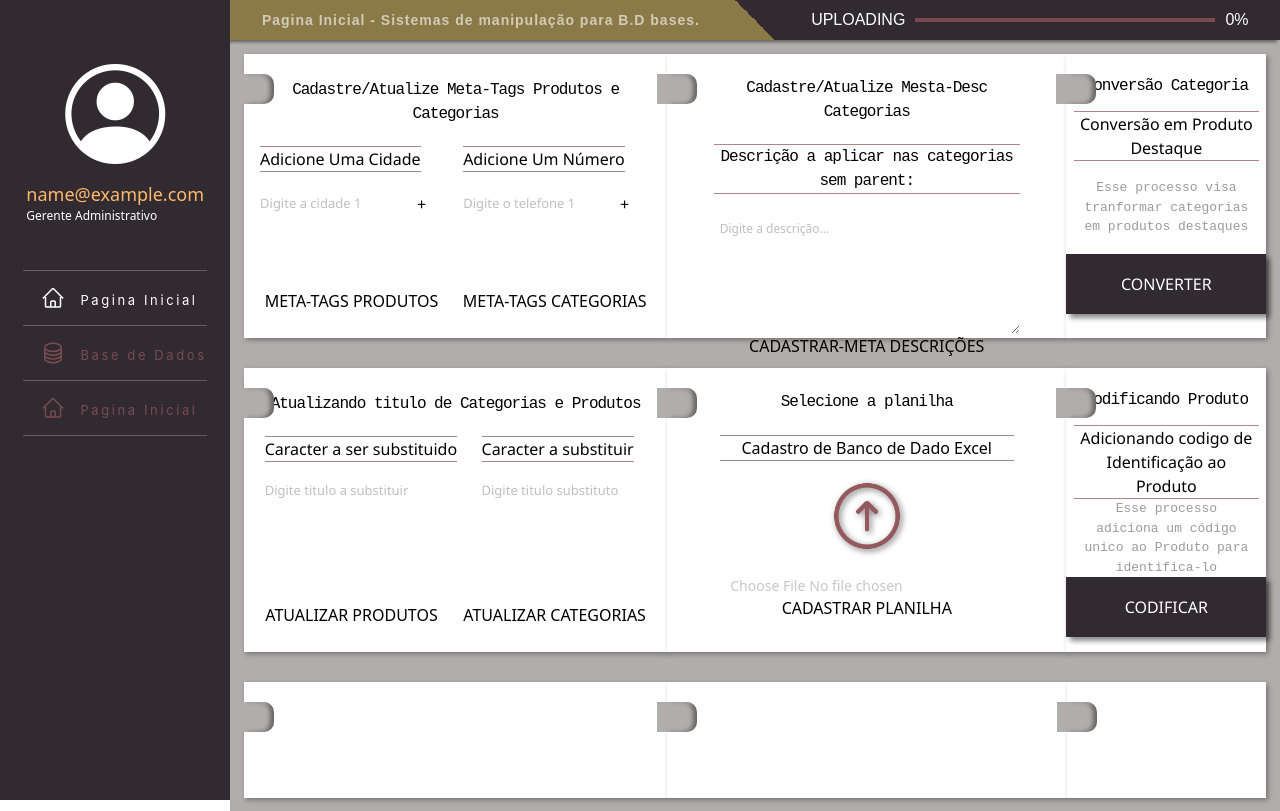
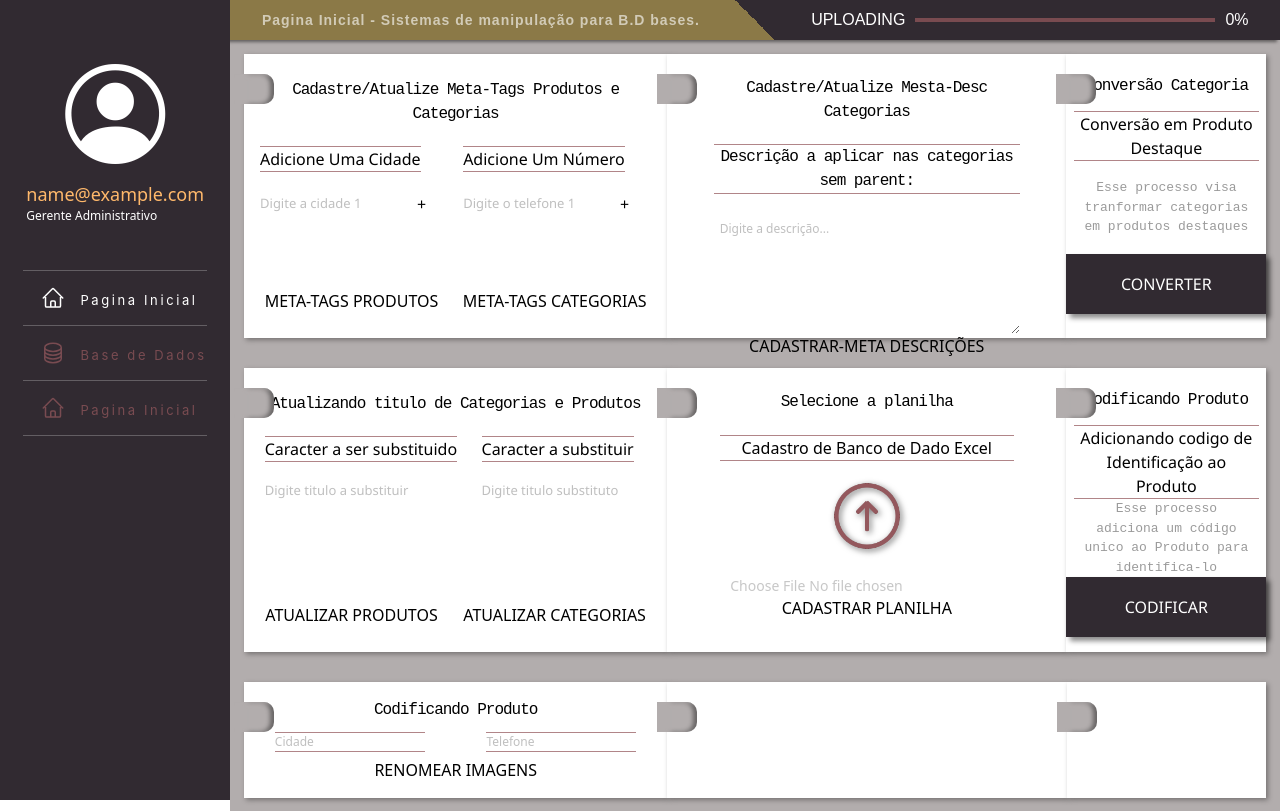
Before and after one commit to cityofcloudsbusiness/Plugin2.0, a PHP site: page / in a window 1280 px wide. Run offline with PHP 8.4, Linux system fonts and the light colour scheme; the visitor is signed in with stand-in values (Sample User, id 1); data that the repository does not hold is empty.

Commit message:
---Day 4 ------.2------------- 	Ajustando rename imagem 	Status:incompleto 		-> erro apresentados no momento do cadastro

```diff
--- a/backend/conexao.php
+++ b/backend/conexao.php
@@ -1,4 +1,4 @@
 <?php
-    $con = mysqli_connect("localhost","root","","portao2_bancodedadosver17");
+    $con = mysqli_connect("localhost","root","","portao2_infohouse");
 	mysqli_set_charset($con, 'utf8mb4');
 ?>
--- a/css/style.css
+++ b/css/style.css
@@ -393,7 +393,8 @@
     opacity: 0.5;
 }
 
-.area_home .box2 .sun_box2 .btn_excel_up {
+.area_home .box2 .sun_box2 .btn_excel_up,
+.area_home .btnfin{
     display: flex;
     justify-content: center;
     text-align: center;
@@ -401,7 +402,8 @@
     transition: 0.3s;
 }
 
-.area_home .box2 .sun_box2 .btn_excel_up:hover {
+.area_home .box2 .sun_box2 .btn_excel_up:hover,
+.area_home .btnfin:hover {
     color: var(--ver_pad_vintage);
     cursor: pointer;
 }
@@ -423,6 +425,29 @@
     min-height: 116px !important;
     max-height: 116px !important;
     height: 100px;
+}
+
+.area_home .ajust1 {
+    width: 100%;
+    height: 100%;
+    display: flex;
+    flex-direction: row;
+    justify-content: space-around;
+    align-items: center;
+
+}
+
+.area_home .forminput {
+    width: 150px;
+    color: grey;
+    font-size: 12px;
+    outline: none;
+    border-top: 1px solid var(--ver_pad);
+    border-bottom: 1px solid var(--ver_pad);
+}
+
+.area_home .box3 .container1 {
+    padding: 0;
 }
 
 /* TERCEIRA SECTION DO HOME */
--- a/dashboard/home.php
+++ b/dashboard/home.php
@@ -142,7 +142,19 @@
 
         <div class="sun_box1 sunform">
             <span class="square"></span>
+            <div class="container1">
+                <div class="titulo_green">Codificando Produto</div>
+                <div class="ajust1">
+                    <div>
+                        <input type="text" class="forminput" placeholder="Cidade" id="renamecidade">
+                    </div>
+                    <div>
+                       <input type="text" class="forminput" placeholder="Telefone" id="renametelefone">
+                    </div>
 
+                </div>
+                <button type="button" class="btn btn_rename_img btnfin">RENOMEAR IMAGENS</button>
+            </div>
         </div>
 
         <div class="sun_box2 sunform">
--- a/js/metags.js
+++ b/js/metags.js
@@ -371,3 +371,75 @@
     alert('Todos os códigos foram gerados!');
   });
 });
+
+// AO CLICAR EM RENOMEAR IMAGENS
+
+$(document).on("click", ".btn_rename_img", function () {
+    const cidade = $("#renamecidade").val().trim();
+    const telefone = $("#renametelefone").val().trim();
+    const barra = $("#barra-real");
+    const valor = $("#valor-real");
+    const status = $("#status");
+
+    if (!cidade || !telefone) {
+        alert("Preencha os campos de cidade e telefone.");
+        return;
+    }
+
+    $.getJSON("backend/metaTags/get_images.php", function (data) {
+        if (data.status === "ok") {
+            const imagens = data.imagens;
+            if (imagens.length === 0) {
+                status.text("Nenhuma imagem encontrada.");
+                return;
+            }
+            processarImagens(imagens, cidade, telefone, barra, valor, status);
+        } else {
+            status.text("Erro ao buscar imagens.");
+            console.error(data.mensagem);
+        }
+    }).fail(function (err) {
+        console.error("Erro ao buscar imagens:", err);
+        status.text("Erro na requisição.");
+    });
+});
+
+function processarImagens(imagens, cidade, telefone, barra, valor, status) {
+    let total = imagens.length;
+    let processadas = 0;
+
+    function processarProxima() {
+        if (processadas >= total) {
+            status.text("Processo concluído!");
+            barra.css("width", "100%");
+            valor.text("100%");
+            return;
+        }
+
+        const imagemAtual = imagens[processadas];
+
+        $.post("backend/metaTags/renomear.php", {
+            "imagem[caminho]": imagemAtual.caminho,
+            "imagem[campo]": imagemAtual.campo,
+            "cidade": cidade,
+            "telefone": telefone
+        }, function (response) {
+            if (response.status === "ok") {
+                processadas++;
+                const percent = Math.ceil((processadas / total) * 100);
+                barra.css("width", percent + "%");
+                valor.text(percent + "%");
+                status.text(`Renomeadas ${processadas} de ${total} imagens`);
+                processarProxima();
+            } else {
+                status.text("Erro ao renomear imagens.");
+                console.error(response.mensagem);
+            }
+        }, "json").fail(function (err) {
+            console.error("Erro de comunicação:", err);
+            status.text("Erro ao renomear imagens.");
+        });
+    }
+
+    processarProxima();
+}
```
Also changed, not shown: backend/metaTags/get_images.php (added, +23 -0 lines), backend/metaTags/renomear.php (added, +101 -0 lines).
